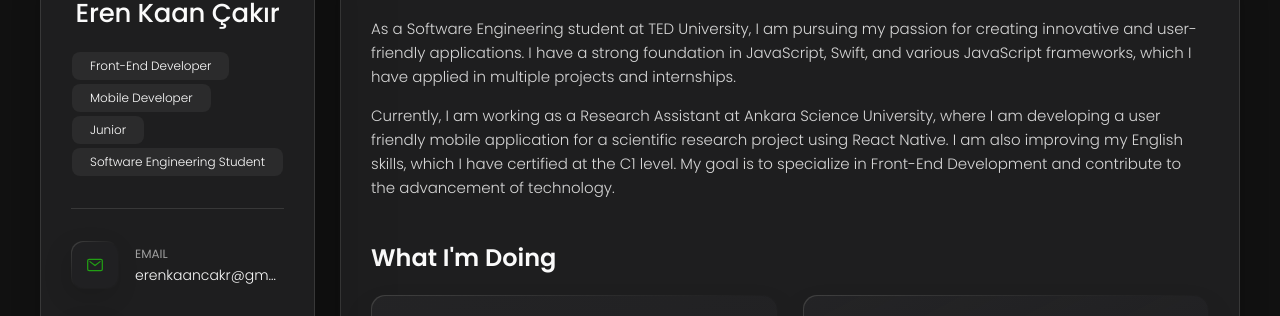
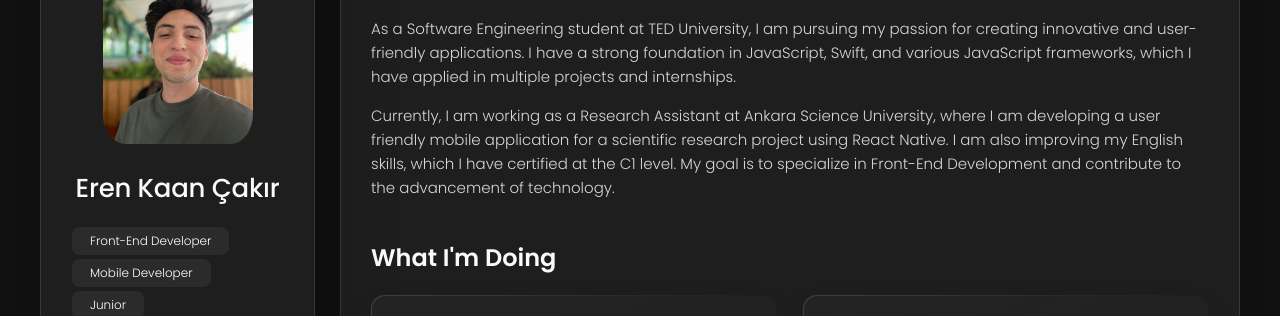
Before and after one commit to kaancakr/kaanckr-portfolio, a plain HTML site: page index.html in a window 1280 px wide. Shown: the part 162-478 px from the top of the page. Drawn offline with nearby package versions, Linux system fonts and the light colour scheme.

Commit message:
Update index.html

```diff
--- a/index.html
+++ b/index.html
@@ -42,7 +42,7 @@
       <div class="sidebar-info">
 
         <figure class="avatar-box">
-          <img src="./assets/images/IMG_9369.jpeg" alt="Eren Kaan Çakır" width="80"
+          <img src="./assets/images/IMG_9369.jpg" alt="Eren Kaan Çakır" width="80"
             style="border-radius: 15%; margin-top: -15px;">
         </figure>
         <div class="info-content">
```
